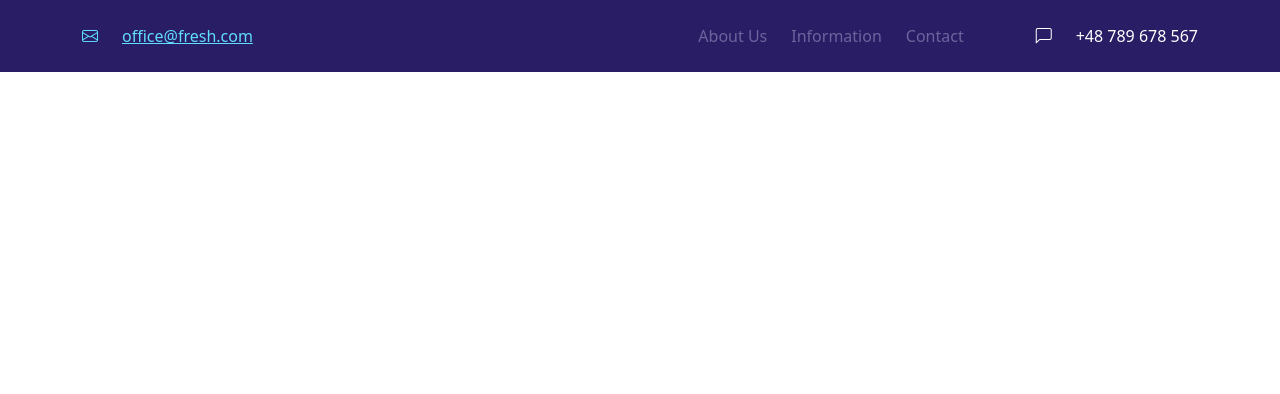
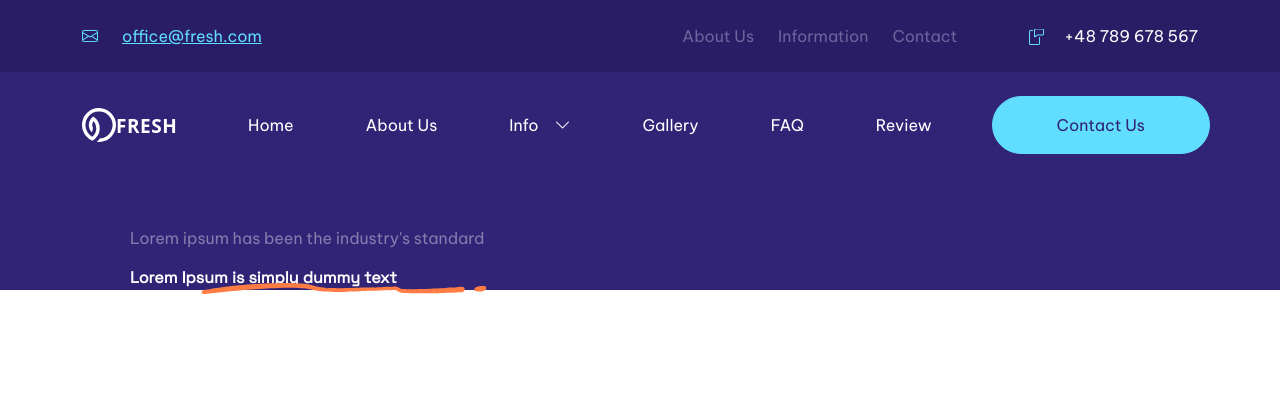
Before and after one commit to TiPiKej/webiso-rek-bootstrap, a website built with Parcel: page src/index.html in a window 1280 px wide. Built offline with nearby package versions, Linux system fonts and the light colour scheme.

Commit message:
next bar

```diff
--- a/src/index.html
+++ b/src/index.html
@@ -21,8 +21,55 @@
             <a href="#" class="col-auto text-dark-link text-decoration-none">Contact</a>
           </div>
           <div class="col-auto row text-white">
-            <i class="col bi bi-chat-left"></i>
+            <div class="col">
+              <div class="position-relative">
+                <img src="img/tel.svg" alt="tel" class="col">
+                <img src="img/tel2.svg" alt="tel" class="position-absolute translate-middle" style="top: 9px; left: 10px;">
+              </div>
+              <!-- <i class="bi bi-chat-left position-absolute top-0 start-100 translate-middle"></i> -->
+            </div>
             <span class="col-auto">+48 789 678 567</span>
+          </div>
+        </div>
+      </div>
+    </div>
+
+    <div class="bg-primary text-white w-100">
+      <div class="container">
+        <div class="d-flex justify-content-between fs-17 py-4">
+          <div class="d-flex align-items-center">
+            <img src="img/logo.svg" alt="logo">
+            <img src="img/Fresh.svg" alt="Fresh">
+          </div>
+
+          <div class="row gap-5">
+            <div class="col row gap-5 d-flex align-items-center">
+              <div class="col">Home</div>
+              <div class="col-auto">About Us</div>
+              <div class="col-auto">Info<i class="bi bi-chevron-down ms-3"></i></div>
+              <div class="col-auto">Gallery</div>
+              <div class="col-auto">FAQ</div>
+              <div class="col-auto">Review</div>
+            </div>
+            <Button type="button" class="col-auto btn btn-blue fs-17 rounded-pill py-3 button-contact text-primary">
+              Contact Us
+            </Button>
+          </div>
+        </div>
+
+        <div class="px-5 mt-5 text-white">
+          <p class="text-primary-light fw-light">
+            Lorem ipsum has been the industry's standard
+          </p>
+
+          <div class="d-flex justify-content-between">
+            <!-- czy na pewno tutaj font to jest space-grotesk? -->
+            <!-- we właściwościach tekstu na adobe jest space-grotesk -->
+            <!-- a ten font wygląda całkowicie inaczej niż na projekcie adobe -->
+            <div class="fs-50 font-space-grotesk fw-bold position-relative">
+              Lorem Ipsum is simply dummy text
+              <img src="img/line.svg" alt="" class="position-absolute top-100 translate-middle" style="left: 80%;">
+            </div>
           </div>
         </div>
       </div>
--- a/src/scss/styles.scss
+++ b/src/scss/styles.scss
@@ -9,12 +9,14 @@ $primary: #312477;
 $secondary: #FF7D44;
 $blue: #61DDFE;
 $light-blue: #F8F7FF;
+$primary-light: #837cad;
 
 $theme-colors: (
     "dark": $dark,
     "dark-link": $dark-link,
     "white": $white,
     "primary": $primary,
+    "primary-light": $primary-light,
     "secondary": $secondary,
     "blue": $blue,
     "light-blue": $light-blue,
@@ -23,9 +25,33 @@ $theme-colors: (
 $custom-font-sizes: (
     "14": 14,
     "17": 17,
+    "18": 18,
+    "50": 50,
 );
 
 $font-sizes: map-merge($font-sizes, $custom-font-sizes);
 
 @import "/node_modules/bootstrap/scss/bootstrap";
 @import url("https://cdn.jsdelivr.net/npm/bootstrap-icons@1.10.3/font/bootstrap-icons.css");
+@import url('https://fonts.googleapis.com/css2?family=Be+Vietnam+Pro&family=Space+Grotesk&display=swap');
+
+body {
+    font-family: 'Be Vietnam Pro', sans-serif;
+}
+
+.button-contact {
+    padding-left: 4rem;
+    padding-right: 4rem;
+}
+
+.font-space-grotesk {
+    font-family: 'Space Grotesk', sans-serif;
+}
+
+@for $i from 1 through 5 {
+    @media screen and (min-width: calc(1400px + 180px * $i)) {
+        .container {
+            max-width: calc(1320px + 180px * $i);
+        }
+    }
+}
```
Also changed, not shown: src/img/Fresh.svg (added), src/img/line.svg (added), src/img/logo.svg (added), src/img/tel.svg (added), src/img/tel2.svg (added).
